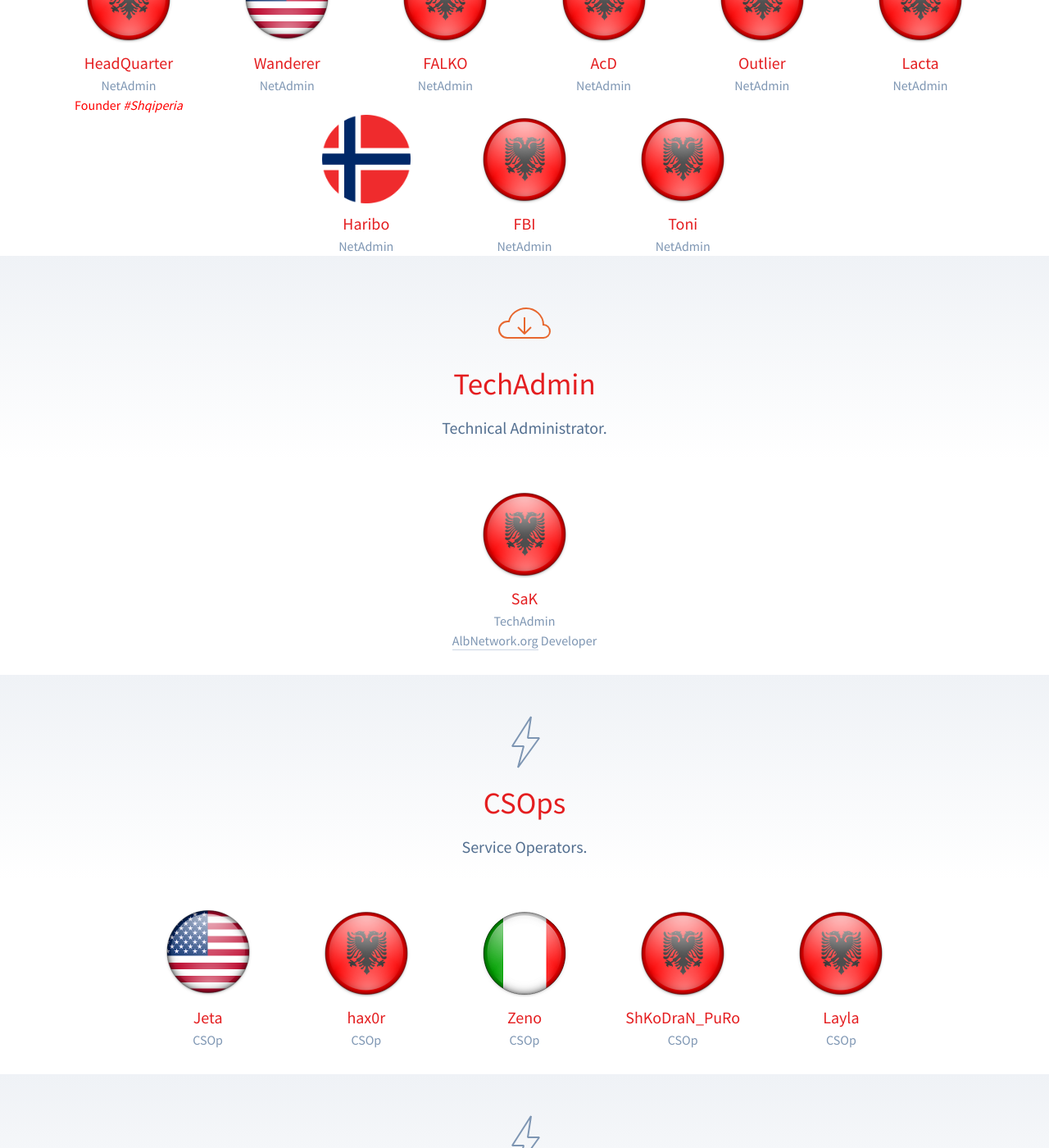
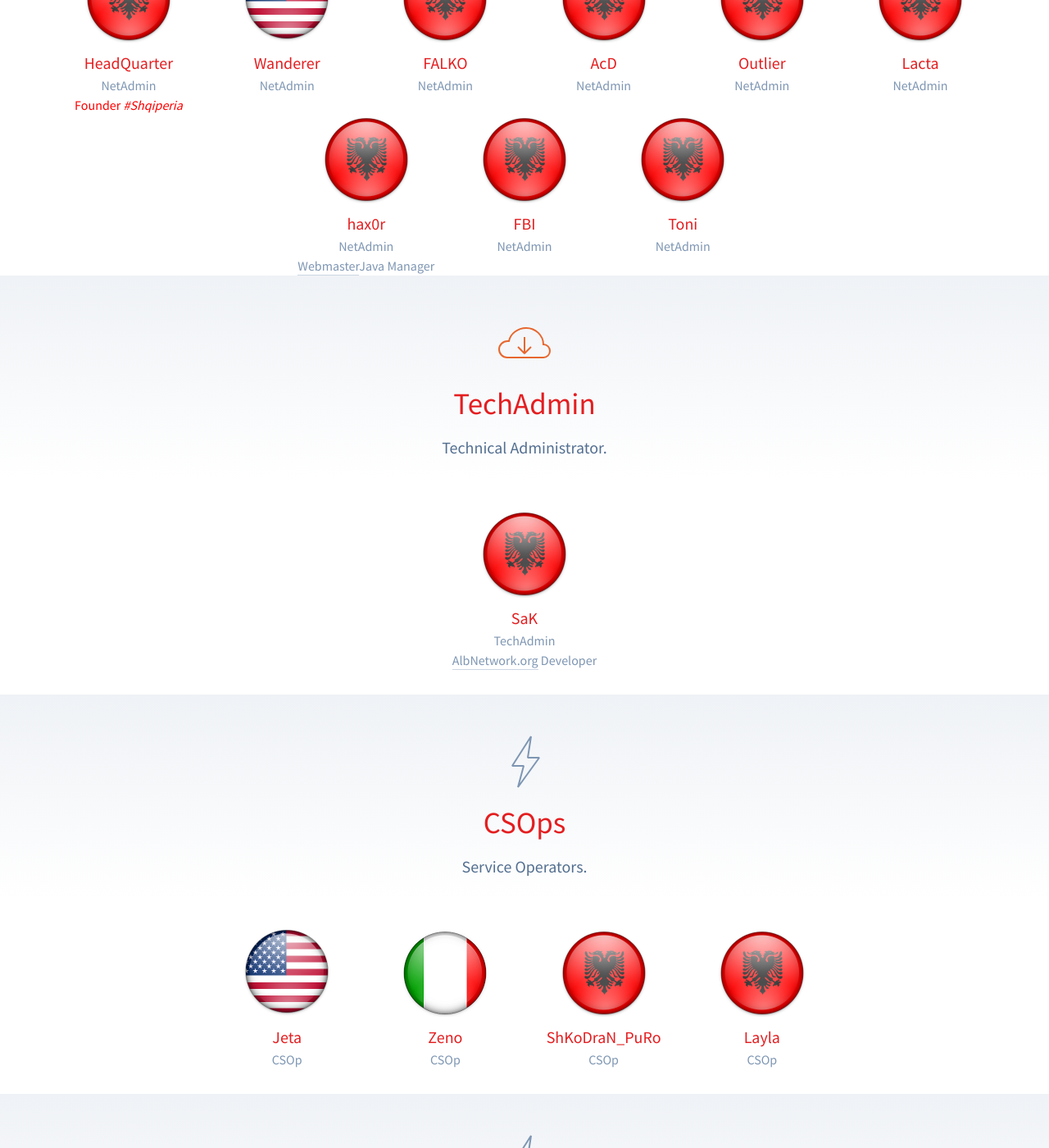
Before and after one commit to AlbnetworkOrg/albnetworkorg.github.io, a Jekyll site: the page built from skuadra.html, in a window 1280 px wide and 1400 px high, scrolled down 1276 px. Shown: the whole window at 82% size. Built offline with Jekyll 4.4.1, drawn with Linux system fonts in a browser that asks for light colours.

Commit message:
Update skuadra.html

```diff
--- a/skuadra.html
+++ b/skuadra.html
@@ -144,14 +144,15 @@ permalink: /skuadra/
       <h4>NetAdmin</h4>
     </div>
 
-   <div class="Team-member">
+    <div class="Team-member">
       <h3>
-         <a href="http://forum.albnetwork.org/index.php?members/malena.18/" target="_blank">
-           <img src="{{ site.baseurl }}/img/no.png" alt="" width="108" height="108">
-          Haribo
+	<a href="http://forum.albnetwork.org/index.php?members/hax0r.43/" target="_blank">
+          <img src="{{ site.baseurl }}/img/al.png" alt="" width="108" height="108">
+	hax0r
         </a>
       </h3>
       <h4>NetAdmin</h4>
+      <h4><a href="https://albnetwork.org/" target="_blank">Webmaster</a>Java Manager</h4>
     </div>
 
     <div class="Team-member">
@@ -215,16 +216,6 @@ permalink: /skuadra/
         <a href="https://forum.albnetwork.org/u/Jeta" target="_blank">
           <img src="{{ site.baseurl }}/img/us.png" alt="" width="108" height="108">
           Jeta
-        </a>
-      </h3>
-      <h4>CSOp</h4>
-    </div>
-
-    <div class="Team-member">
-      <h3>
-	<a href="http://forum.albnetwork.org/index.php?members/hax0r.43/" target="_blank">
-          <img src="{{ site.baseurl }}/img/al.png" alt="" width="108" height="108">
-	hax0r
         </a>
       </h3>
       <h4>CSOp</h4>
```
